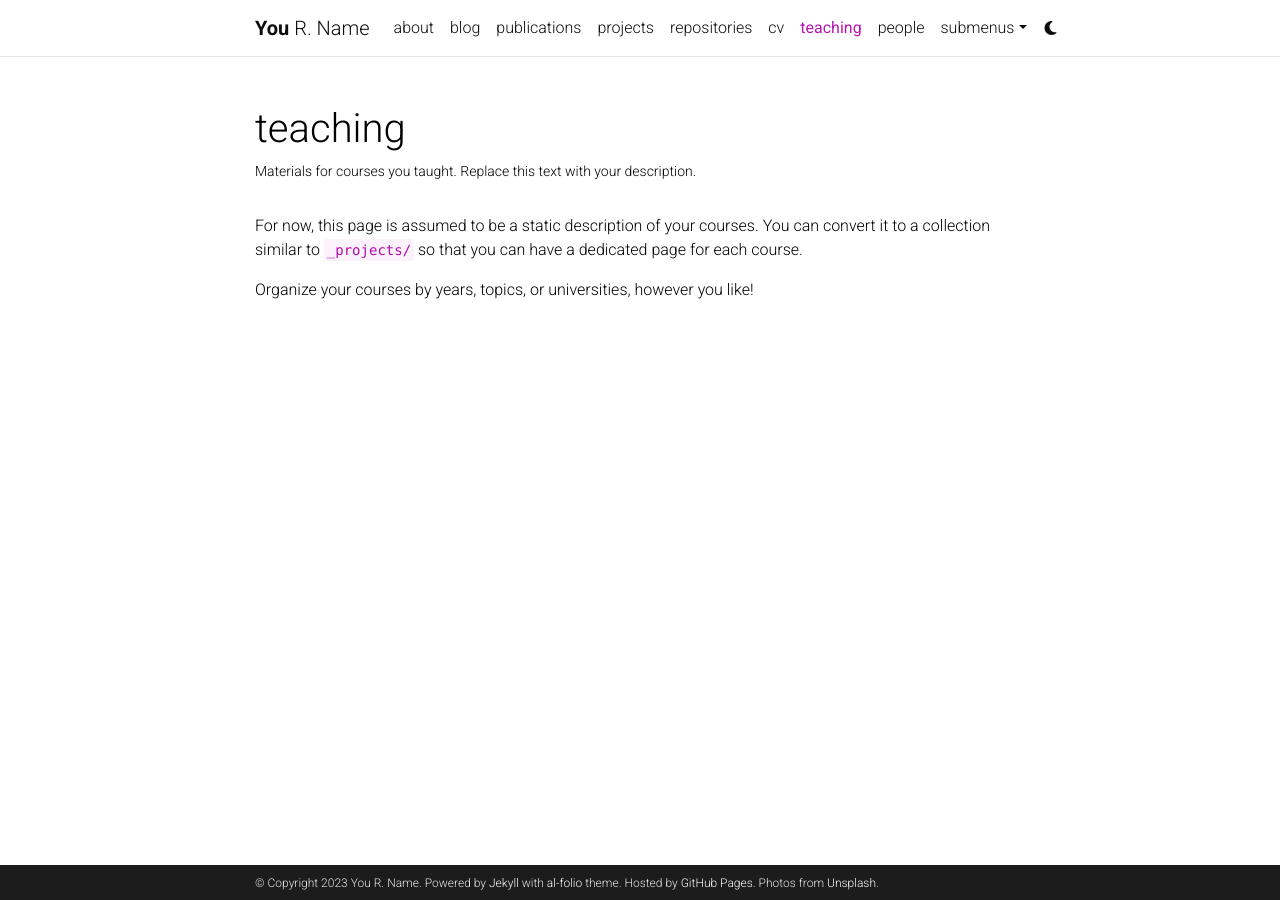
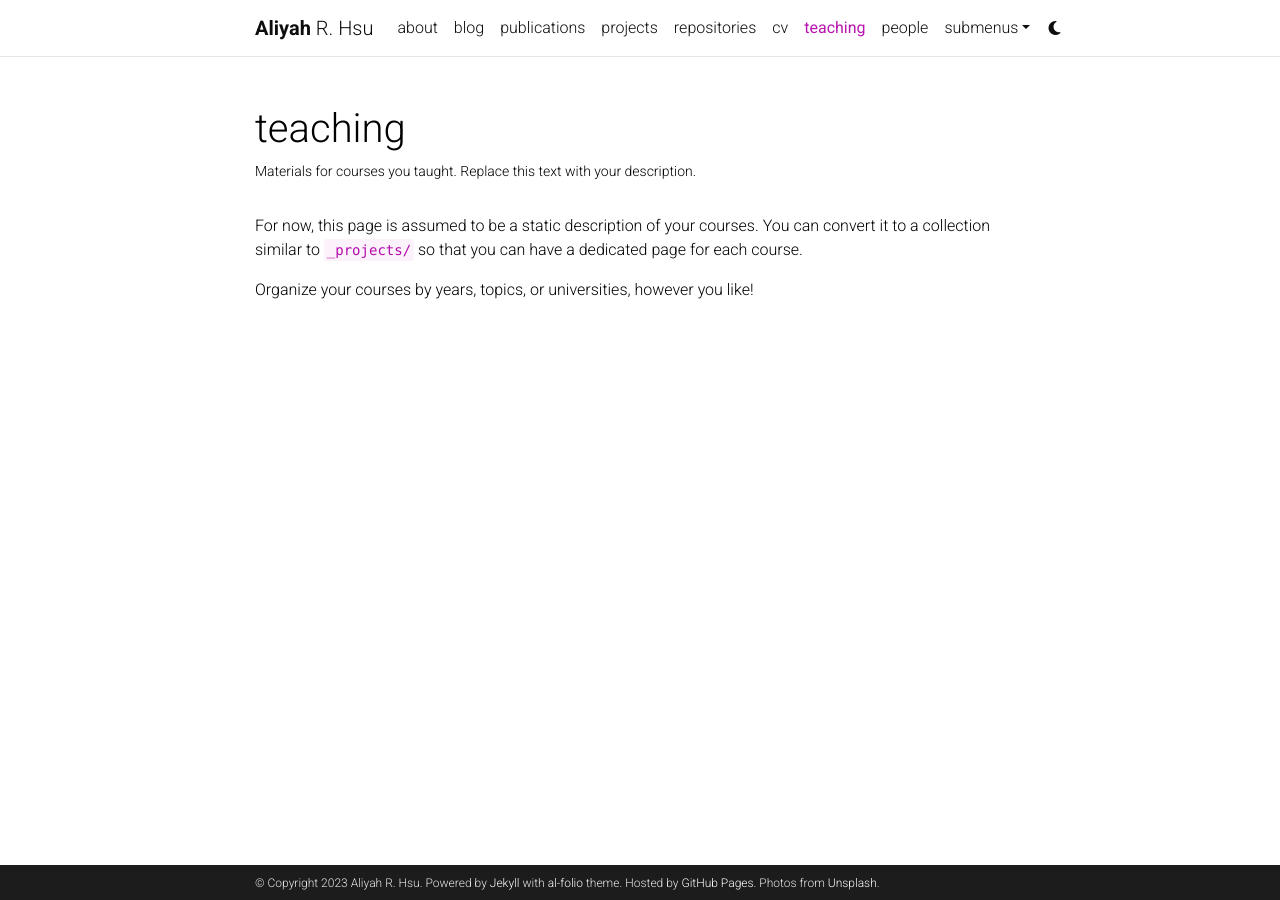
Before and after one commit to adelaidehsu/adelaidehsu.github.io, a Jekyll site: the page built from _pages/teaching.md, in a window 1280 px wide. Built offline with Jekyll 4.4.1, drawn with Linux system fonts in a browser that asks for light colours; comment, search, counter and statistics services are not loaded; a style sheet for code colours, icons or effects is not loaded.

Commit message:
first commit

```diff
--- a/_config.yml
+++ b/_config.yml
@@ -3,10 +3,10 @@
 # -----------------------------------------------------------------------------
 
 title: blank # the website title (if blank, full name will be used instead)
-first_name: You
+first_name: Aliyah
 middle_name: R.
-last_name: Name
-email: you@example.com
+last_name: Hsu
+email: aliyahhsu@berkeley.edu
 description: > # the ">" symbol means to ignore newlines until "footer_text:"
   A simple, whitespace theme for academics. Based on [*folio](https://github.com/bogoli/-folio) design.
 footer_text: >
@@ -18,8 +18,8 @@
 lang: en # the language of your site (for example: en, fr, cn, ru, etc.)
 icon: ⚛️  # the emoji used as the favicon (alternatively, provide image name in /assets/img/)
 
-url: https://alshedivat.github.io # the base hostname & protocol for your site
-baseurl: /al-folio # the subpath of your site, e.g. /blog/
+url: https://adelaidehsu.github.io # the base hostname & protocol for your site
+baseurl:  # the subpath of your site, e.g. /blog/
 last_updated: false # set to true if you want to display last updated in the footer
 impressum_path:  # set to path to include impressum link in the footer, use the same path as permalink in a page, helps to conform with EU GDPR
 
```
